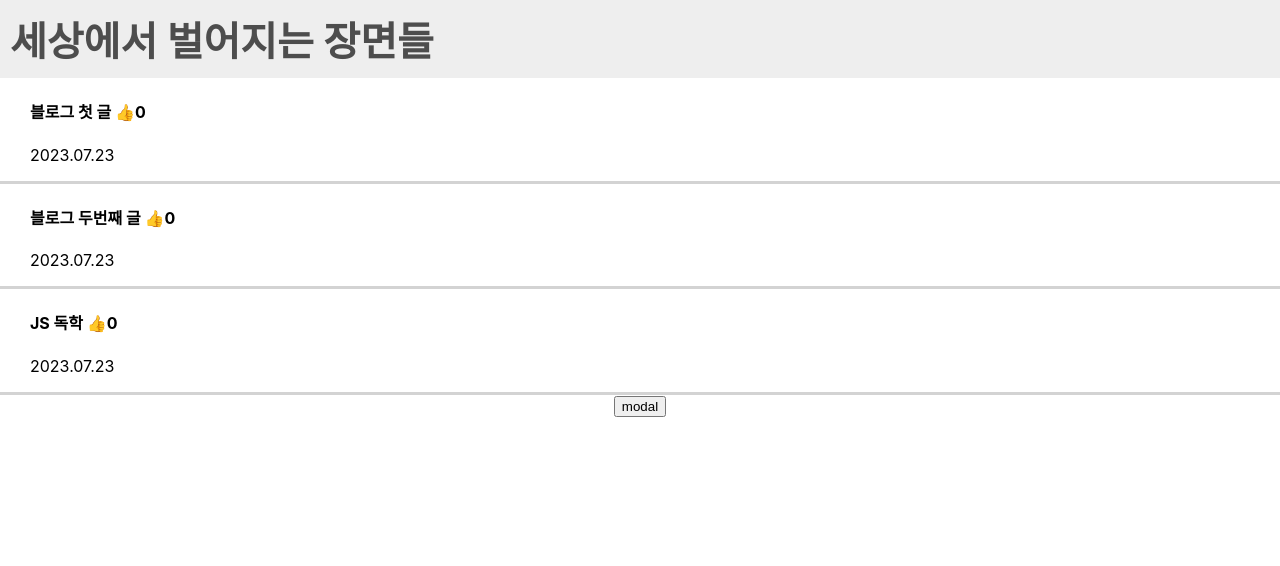
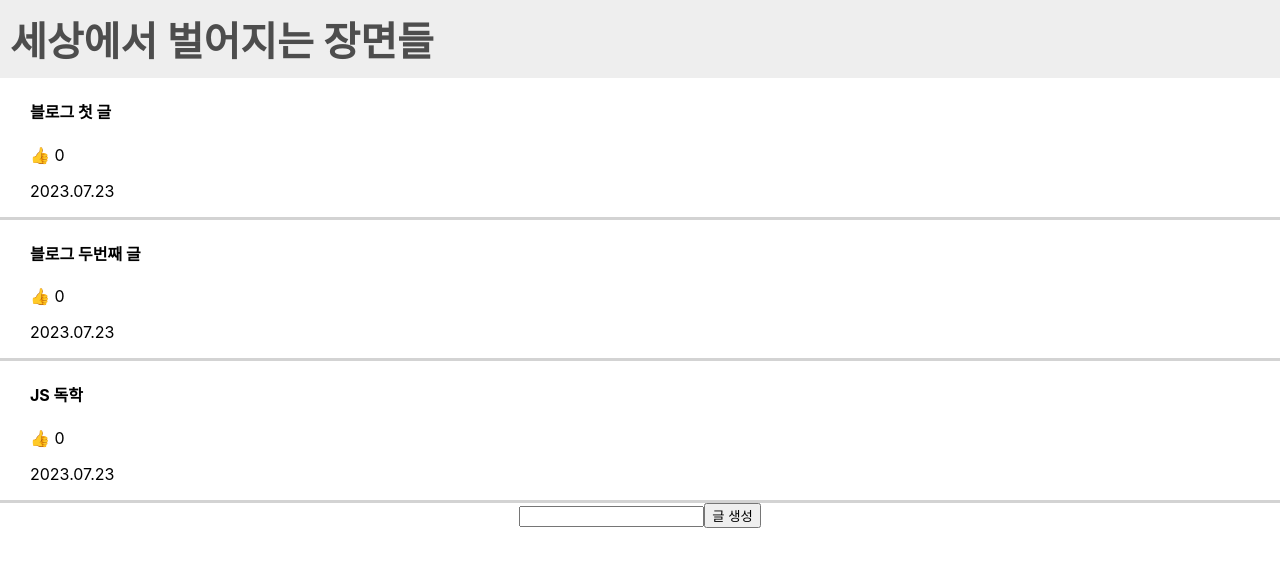
Before and after one commit to Jangmyun/Study, a React (Create React App) app in the folder React/blog/: page / in a window 1280 px wide. Shown: the top 566 px of the page. Built offline with nearby package versions, Linux system fonts and the light colour scheme.

Commit message:
input 태그에 글 적고 버튼 누르면 블로그 글 추가되는 기능 추가 onChange속성 사용

```diff
--- a/React/blog/src/App.js
+++ b/React/blog/src/App.js
@@ -1,5 +1,5 @@
 import './App.css';
-import { useState } from "react"; //useState 사용할때 import 해야함
+import React, { useState } from "react"; //useState 사용할때 import 해야함
 
 function App() {
   let [articleTitle, setArticleTitle] = useState(['블로그 첫 글', '블로그 두번째 글', 'JS 독학']); // JS의 Destructuring 문법 사용한 useState생성
@@ -9,6 +9,9 @@ function App() {
   });
   let [like, setLike] = useState(likeArr);
   let [modal, setModal] = useState(false);
+  let [modalTitle, setmodalTitle] = useState(0);
+  let [input, setInput] = useState('');
+  let arr = [1,2,3,4];
 
 
 
@@ -20,29 +23,45 @@ function App() {
         articleTitle.map(function(value, index){
           return (
             <div className="list" key={index}>
-              <h4 onClick={()=>{
+              <h4 onClick={(e)=>{
                 setModal(!modal);
-              }}>{ articleTitle[index] }   <span onClick={()=>{
+                setmodalTitle(index);
+              }}>{ articleTitle[index] }</h4>
+              <span onClick={()=>{
                 let copy = [...like];
                 copy[index] = copy[index]+1;
                 setLike(copy);
-              }}>👍</span>{like[index]}</h4>
+              }}>👍 {like[index]}</span>
               <p>2023.07.23</p>
             </div>
           );
         })
       }
 
+      <input type="text" onChange={(e)=>{ setInput(e.target.value) }} />
       <button onClick={()=>{
-        setModal(!modal);
-      }}>modal</button>
+        let copyTitle = copyArr(articleTitle);
+        copyTitle.unshift(input);
+        setArticleTitle(copyTitle);
+
+        let copyLike = copyArr(like);
+        copyLike.unshift(0);
+        setLike(copyLike);
+
+      }}>글 생성</button>
+
 
       {
-        modal ? <Modal articleTitle={articleTitle} setArticleTitle={setArticleTitle}></Modal> : null
+        modal ? <Modal articleTitle={articleTitle} setArticleTitle={setArticleTitle} modalTitle={modalTitle}></Modal> : null
       }
     </div>
   );
 }
+function copyArr(arr){
+  let copy = [...arr];
+  return copy;
+}
+
 function Nav(){
   return(
     <div className="nav">
@@ -53,7 +72,7 @@ function Nav(){
 function Modal(props){
   return(
     <div className='modal'>
-      <h4>{props.articleTitle[0]}</h4>
+      <h4>{props.articleTitle[props.modalTitle]}</h4>
       <p>날짜</p>
       <p>상세내용</p>
       <button onClick={()=>{
@@ -70,4 +89,6 @@ function editTitle(articleTitle){
 }
 
 
+
+
 export default App;
```
